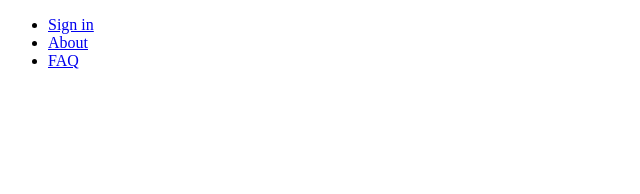
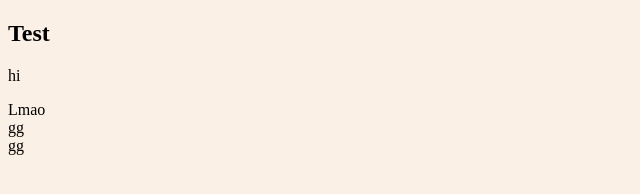
Before and after one commit to iDevity/HTML-test, a plain HTML site: page index.html in a window 1280 px wide. Shown: the whole page, without its empty margins (0-640 px from the left). Drawn offline with Linux system fonts and the light colour scheme.

Commit message:
Update index.html

```diff
--- a/index.html
+++ b/index.html
@@ -1,18 +1,32 @@
+<!DOCTYPE html>
+<html>
+<title>TEST</title>
+<meta name="viewport" content="width=device-width, initial-scale=1">
+<head>
+<style>
+body {
+    background-color: linen;
+}
 
-<!DOCTYPE HTML>
+h1 {
+    color: maroon;
+    margin-left: 40px;
+}
+</style>
+</head>
+<body>
+<div class="w3-container">
 
-<div id="main-navbar" class="navbar navbar-fixed-top">
-    <div class="navbar-inner brand-nav">
-        <div class="container brand-container">
+<h2>Test</h2>
 
-            <ul class="nav pull-right">
-                <li>
-                    <a href="/users/login.html">Sign in</a>
-                </li>
-                <li><a href="/page/about.html">About</a></li>
-                <li><a href="/page/faq.html">FAQ</a></li>
-            </ul>
-        </div>
-    </div>
+<p>hi</p>
+
+<div class="w3-bar w3-border w3-light-grey">
+  <div class="w3-bar-item">Lmao</div>
+  <div class="w3-bar-item">gg</div>
+  <div class="w3-bar-item">gg</div>
+</div>
 
 </div>
+</body>
+</html>
```
